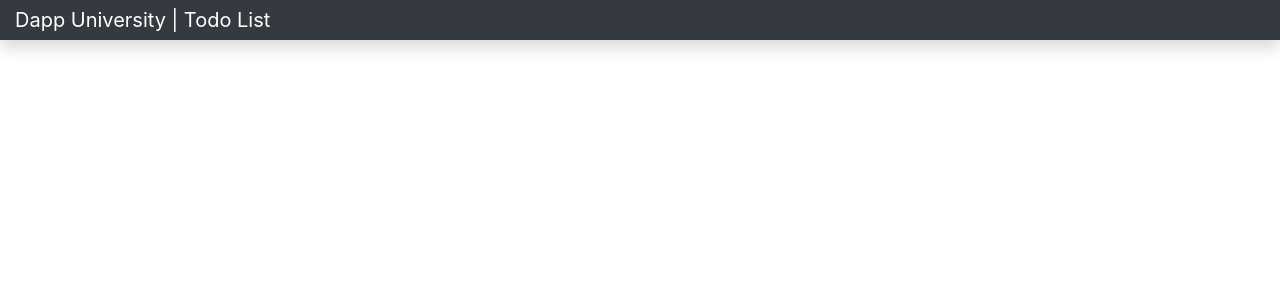
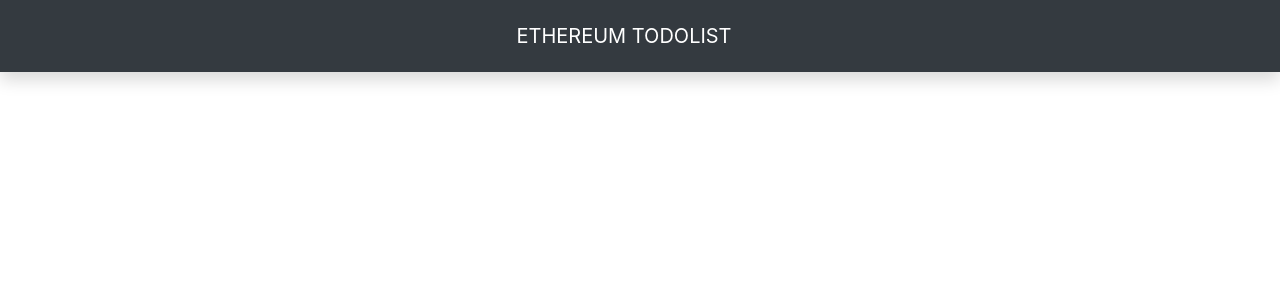
Before and after one commit to howard-dong/ethereum-react-todo, a React (Create React App) app: page / in a window 1280 px wide. Shown: the top 300 px of the page. Built offline with nearby package versions, Linux system fonts and the light colour scheme.

Commit message:
fixing navbar

```diff
--- a/src/App.js
+++ b/src/App.js
@@ -23,8 +23,8 @@ function App() {
 
   return (
     <div>
-      <nav className="navbar navbar-dark fixed-top bg-dark flex-md-nowrap p-0 shadow">
-        <a className="navbar-brand col-sm-3 col-md-2 mr-0" href="http://www.dappuniversity.com/free-download" target="_blank">Dapp University | Todo List</a>
+      <nav className="navbar navbar-dark fixed-top bg-dark flex-md-nowrap py-3 shadow">
+        <a className="navbar-brand mx-auto">ETHEREUM TODOLIST</a>
         <ul className="navbar-nav px-3">
           <li className="nav-item text-nowrap d-none d-sm-none d-sm-block">
             <small><a className="nav-link" href="#"><span id="account"></span></a></small>
```
